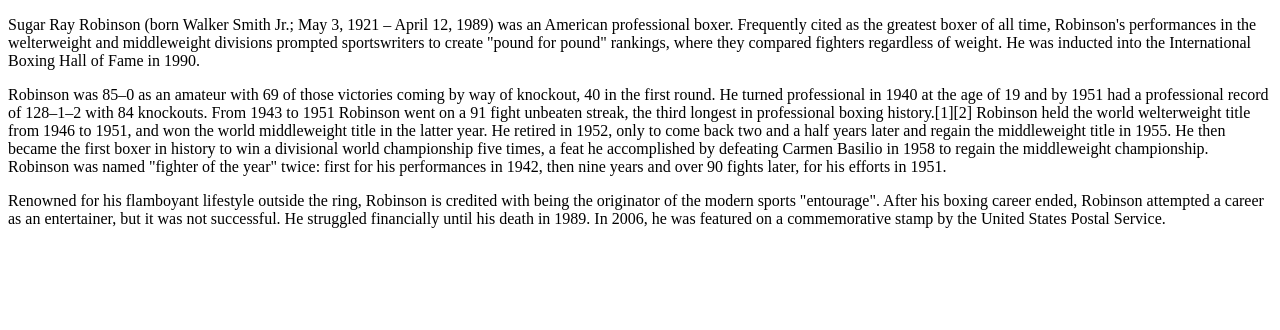
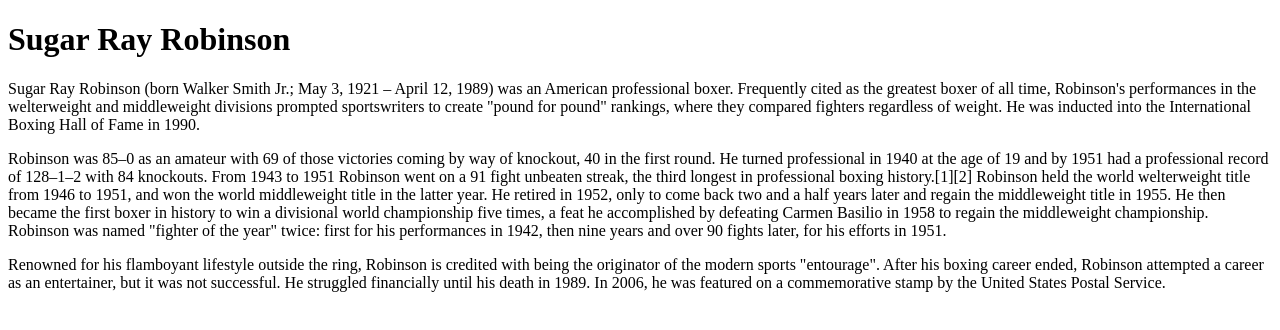
Before and after one commit to shanehussainnaqvi/sugarrayjohnson, a plain HTML site: page index.html in a window 1280 px wide. Drawn offline with Linux system fonts and the light colour scheme.

Commit message:
adding heading

```diff
--- a/index.html
+++ b/index.html
@@ -6,6 +6,8 @@
 
 </head>
 <body>
+		<h1>Sugar Ray Robinson</h1>
+
   <p>Sugar Ray Robinson (born Walker Smith Jr.; May 3, 1921 – April 12, 1989) was an American professional boxer. Frequently cited as the greatest boxer of all time, Robinson's performances in the welterweight and middleweight divisions prompted sportswriters to create "pound for pound" rankings, where they compared fighters regardless of weight. He was inducted into the International Boxing Hall of Fame in 1990.</p>
 
 	<p>Robinson was 85–0 as an amateur with 69 of those victories coming by way of knockout, 40 in the first round. He turned professional in 1940 at the age of 19 and by 1951 had a professional record of 128–1–2 with 84 knockouts. From 1943 to 1951 Robinson went on a 91 fight unbeaten streak, the third longest in professional boxing history.[1][2] Robinson held the world welterweight title from 1946 to 1951, and won the world middleweight title in the latter year. He retired in 1952, only to come back two and a half years later and regain the middleweight title in 1955. He then became the first boxer in history to win a divisional world championship five times, a feat he accomplished by defeating Carmen Basilio in 1958 to regain the middleweight championship. Robinson was named "fighter of the year" twice: first for his performances in 1942, then nine years and over 90 fights later, for his efforts in 1951.</p>
```
